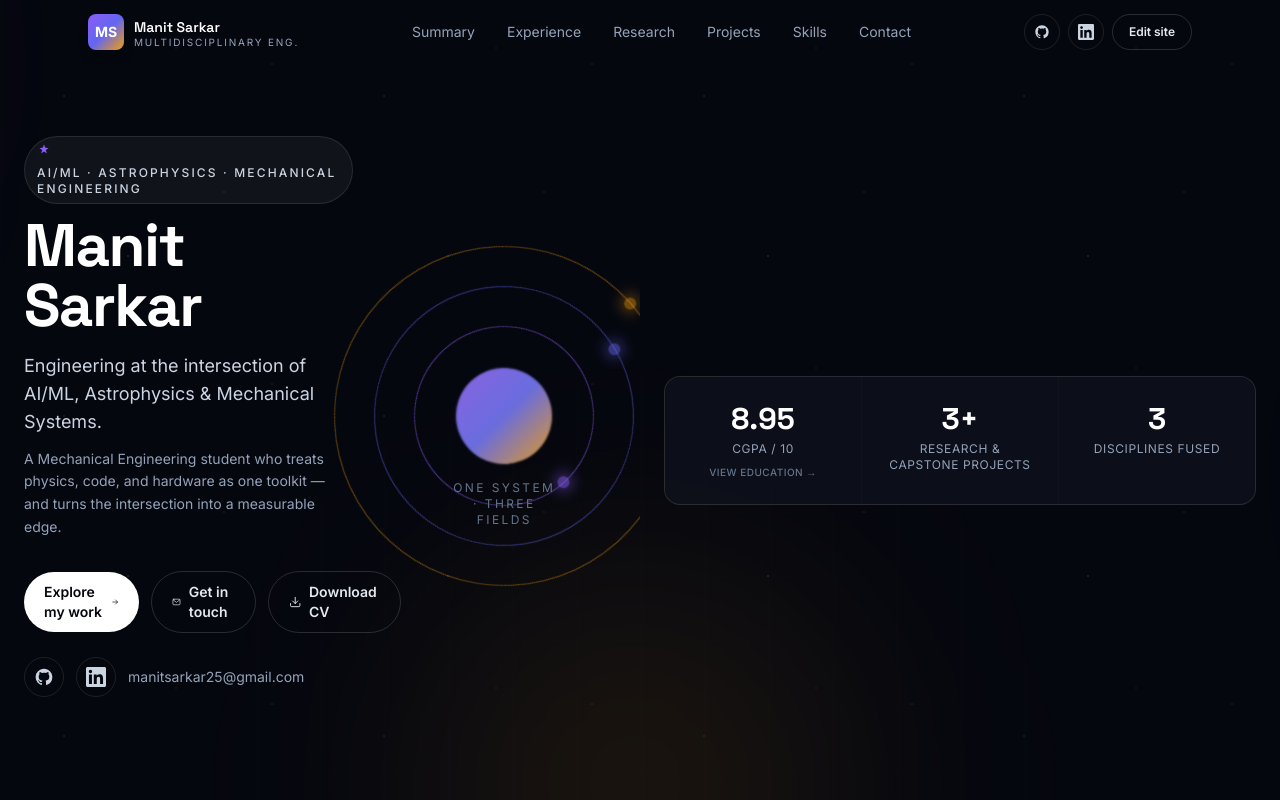
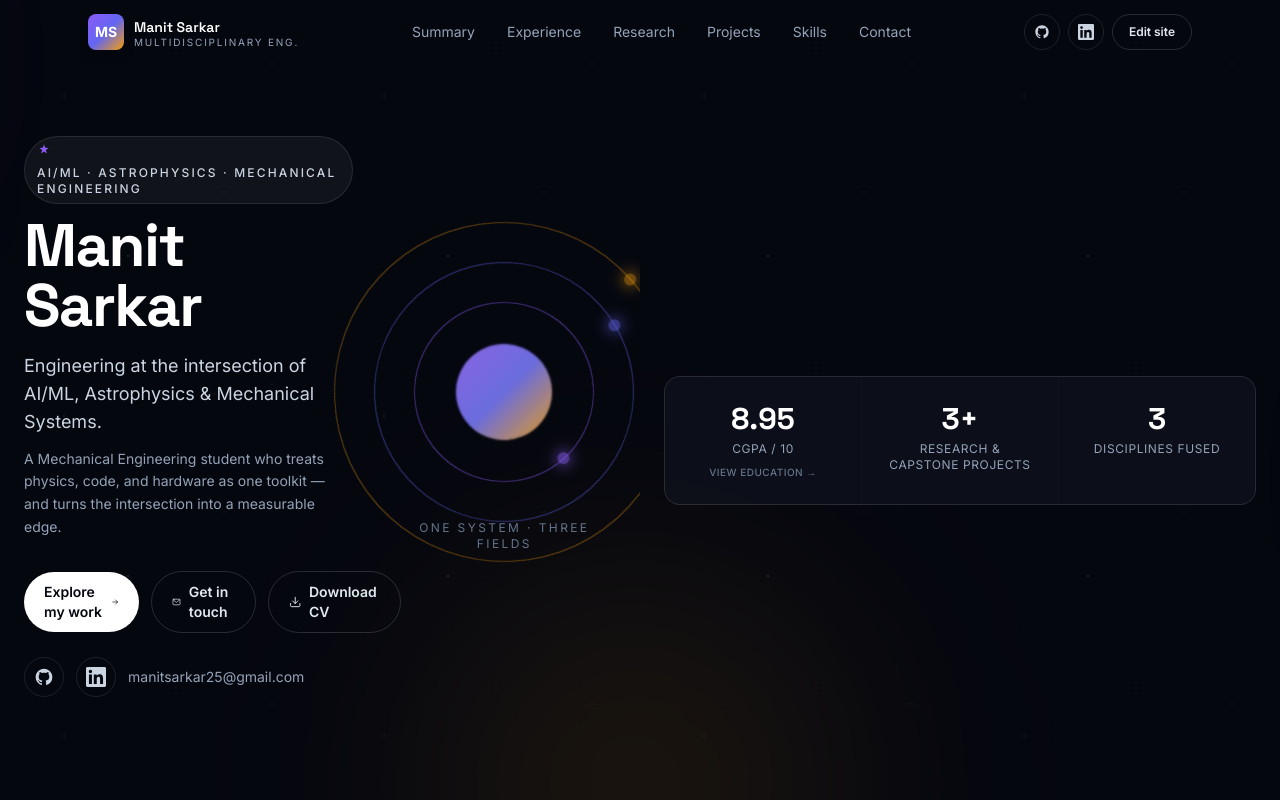
Before and after one commit to msarkar2501/portfolio, a Next.js app: page / in a window 1280 px wide. Shown: the top 800 px of the page. Built offline with nearby package versions, Linux system fonts and the light colour scheme.

Commit message:
fix hero rings

```diff
--- a/src/components/Hero.tsx
+++ b/src/components/Hero.tsx
@@ -157,14 +157,16 @@ export default function Hero({
           transition={{ duration: 0.9, delay: 0.2 }}
           className="relative mx-auto hidden aspect-square w-full max-w-sm lg:block lg:col-span-5"
         >
-          <div className="absolute left-1/2 top-1/2 h-24 w-24 -translate-x-1/2 -translate-y-1/2 rounded-full bg-gradient-to-br from-ai via-astro to-mech opacity-90 blur-[1px]" />
-          <div className="absolute left-1/2 top-1/2 h-24 w-24 -translate-x-1/2 -translate-y-1/2 rounded-full bg-white/10" />
-          <OrbitRing size={180} duration={18} color="rgba(139,92,246,0.55)" />
-          <OrbitRing size={260} duration={30} color="rgba(99,102,241,0.5)" delay={2} />
-          <OrbitRing size={340} duration={44} color="rgba(245,158,11,0.45)" delay={1} />
-          <span className="absolute bottom-0 left-1/2 -translate-x-1/2 text-center text-xs uppercase tracking-[0.2em] text-slate-500">
+          <div className="relative aspect-square w-full">
+            <div className="absolute left-1/2 top-1/2 h-24 w-24 -translate-x-1/2 -translate-y-1/2 rounded-full bg-gradient-to-br from-ai via-astro to-mech opacity-90 blur-[1px]" />
+            <div className="absolute left-1/2 top-1/2 h-24 w-24 -translate-x-1/2 -translate-y-1/2 rounded-full bg-white/10" />
+            <OrbitRing size={180} duration={18} color="rgba(139,92,246,0.55)" />
+            <OrbitRing size={260} duration={30} color="rgba(99,102,241,0.5)" delay={2} />
+            <OrbitRing size={340} duration={44} color="rgba(245,158,11,0.45)" delay={1} />
+          </div>
+          <p className="mt-4 text-center text-xs uppercase tracking-[0.2em] text-slate-500">
             one system · three fields
-          </span>
+          </p>
         </motion.div>
       </div>
 
```
